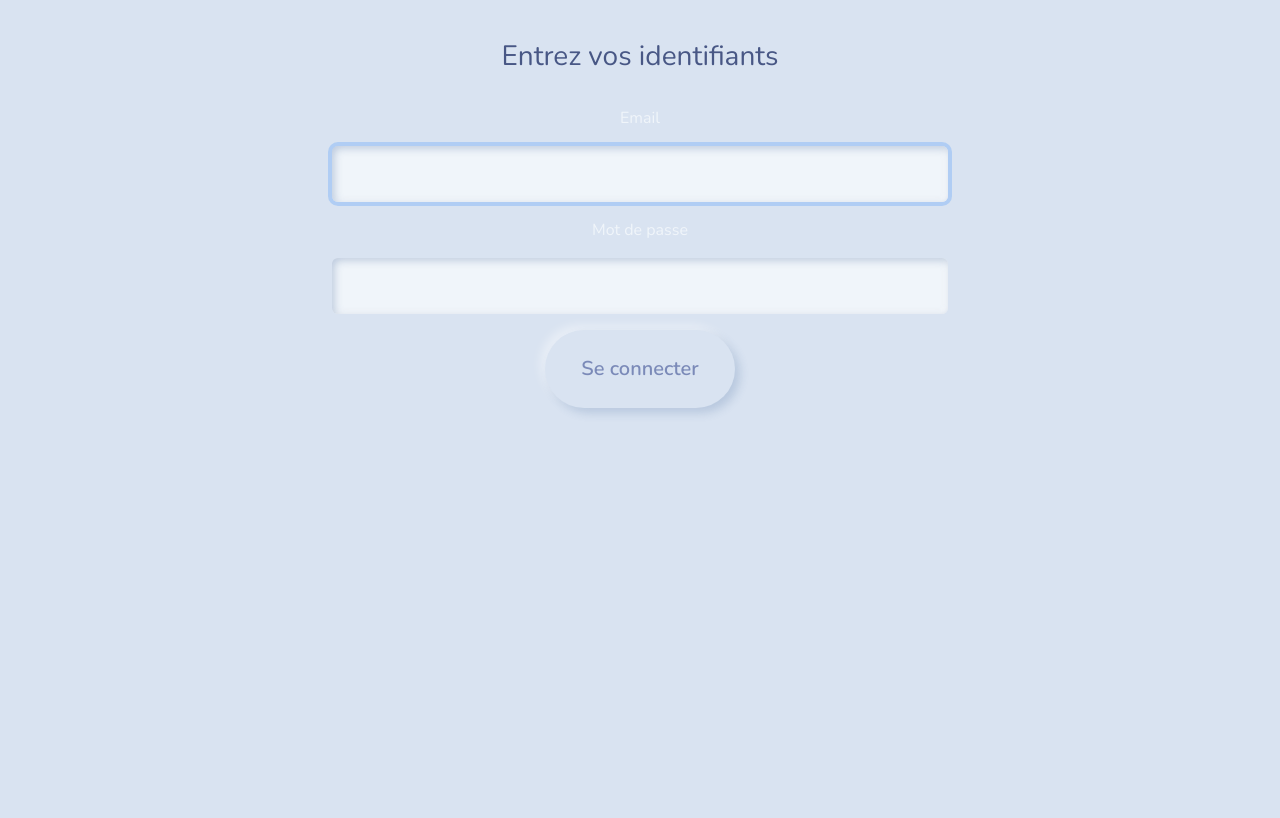
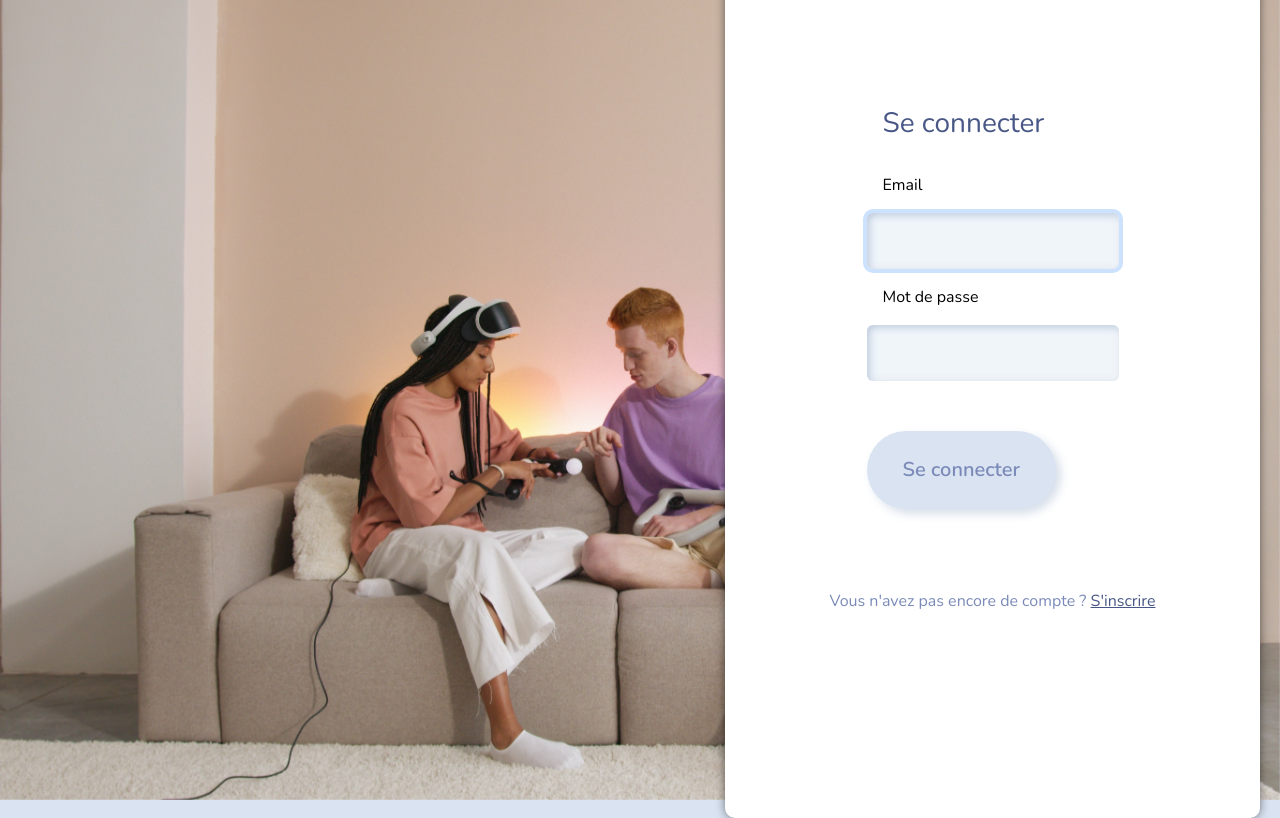
Before and after one commit to Woppop42/projet_fin, a Symfony app: template templates/security/login.html.twig in a window 1280 px wide. Before the commit the page ends 415 px from the top, so only its background shows below. Run offline with Twig, Linux system fonts and the light colour scheme; the template is opened without the code that fills it, so the values that code supplies are empty; some libraries are stand-ins or nearby versions.

Commit message:
frontend des pages d'inscription et de connexion

```diff
--- a/templates/security/login.html.twig
+++ b/templates/security/login.html.twig
@@ -1,51 +1,82 @@
 {% extends 'base.html.twig' %}
 
+{% block stylesheets %}
+    <style>
+        .background-image {
+            background-image: url('{{asset('images/loginpage.jpg')}}');
+            background-size: cover;
+            background-position: center;
+            width: 100vw;
+            height: 100vh;
+            position: fixed;
+            top: 0;
+            left: 0;
+            z-index: -1;
+        }
+
+        .login-container {
+            display: flex;
+            justify-content: flex-end;
+            align-items: center;
+            height: 100vh;
+            margin-right: 20px;
+        }
+
+        .login-form {
+            background-color: white;
+            padding: 20px;
+            border-radius: 10px;
+            box-shadow: 0px 0px 10px rgba(0, 0, 0, 0.5);
+            height: 835px;
+            width: 535px;
+            display: flex;
+            flex-direction: column;
+            align-items: center; /* Alignement vertical au centre */
+            justify-content: center; /* Alignement horizontal au centre */
+        }
+          .full-width-input {
+        width: 100%;
+
+        }
+        .login-button{
+            display: flex;
+            flex-direction: flex-end;
+            align-items: center;
+            justify-content: center;
+            margin-top: 50px;
+        }
+        .no-account {
+            display: flex;
+            margin: 80px;
+        }
+    </style>
+{% endblock %}
+
 {% block body %}
-<div class="background-image">
-<img src="" alt="">
-</div>
-<div class="container col-6 text-center">
+<div class="background-image"></div>
+<div class="login-container">
+    <div class="login-form">
         <form method="post" novalidate>
             {% if error %}
                 <div class="alert alert-danger">{{ error.messageKey|trans(error.messageData, 'security') }}</div>
             {% endif %}
 
-    {# {% if app.user %}
-        <div class="mb-3">
-            Vous êtes connecté en tant que {{ app.user.userIdentifier }}, <a href="{{ path('logout') }}">Logout</a>
-        </div>
-    {% endif %} #}
-
-    <h1 class="h3 m-3">Entrez vos identifiants</h1>
-    <label for="inputEmail" class="text-light m-3">Email</label>
-    <input type="email" value="{{ last_username }}" name="_username" id="inputEmail" class="form-control my-auto" autocomplete="email" required autofocus>
-    <label for="inputPassword" class="text-light m-3">Mot de passe</label>
-    <input type="password" name="_password" id="inputPassword" class="form-control" autocomplete="current-password" required>
+            <h1 class="h3 m-3">Se connecter</h1>
+            <label for="inputEmail" class="text-black m-3">Email</label>
+            <input type="email" value="{{ last_username }}" name="_username" id="inputEmail" class="form-control my-auto full-width-input" autocomplete="email" required autofocus>
+            <label for="inputPassword" class="text-black m-3">Mot de passe</label>
+            <input type="password" name="_password" id="inputPassword" class="form-control full-width-input" autocomplete="current-password" required>
 
             <input type="hidden" name="_csrf_token"
-           value="{{ csrf_token('authenticate') }}"
-    >
+                   value="{{ csrf_token('authenticate') }}">
 
-    {#
-        Uncomment this section and add a remember_me option below your firewall to activate remember me functionality.
-        See https://symfony.com/doc/current/security/remember_me.html
-
-        <div class="checkbox mb-3">
-            <label>
-                <input type="checkbox" name="_remember_me"> Remember me
-            </label>
-        </div>
-    #}
-
-    <button class="btn btn-lg btn-primary m-3" type="submit">
+            <button class="btn btn-lg btn-primary login-button" type="submit">
                 Se connecter
             </button>
         </form>
-
-
-
+        <div class="no-account">
+            <p>Vous n'avez pas encore de compte ? <a href="{{path('inscription')}}">S'inscrire</a></p>
         </div>
-
-
-
+    </div>
+</div>
 {% endblock %}
```
Also changed, not shown: templates/jeux/index.html.twig (+31 -15 lines), templates/user/index.html.twig (+57 -4 lines), public/images/loginpage.jpg (added), public/images/ow2front.jpg.webp (added), public/images/rdofront.png (added), public/images/td1front.jpg (added). Lines whose indentation alone changed are shown as unchanged.
